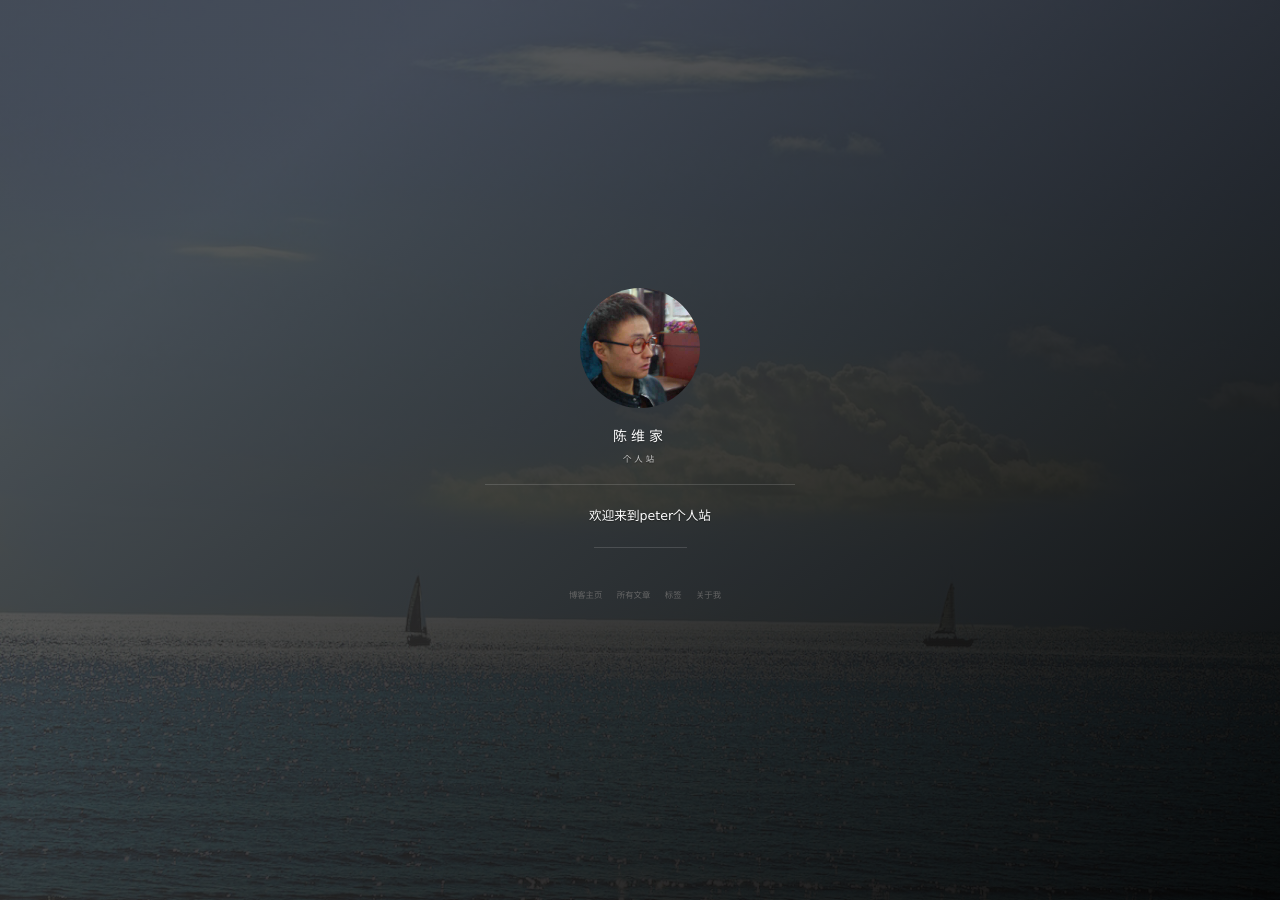
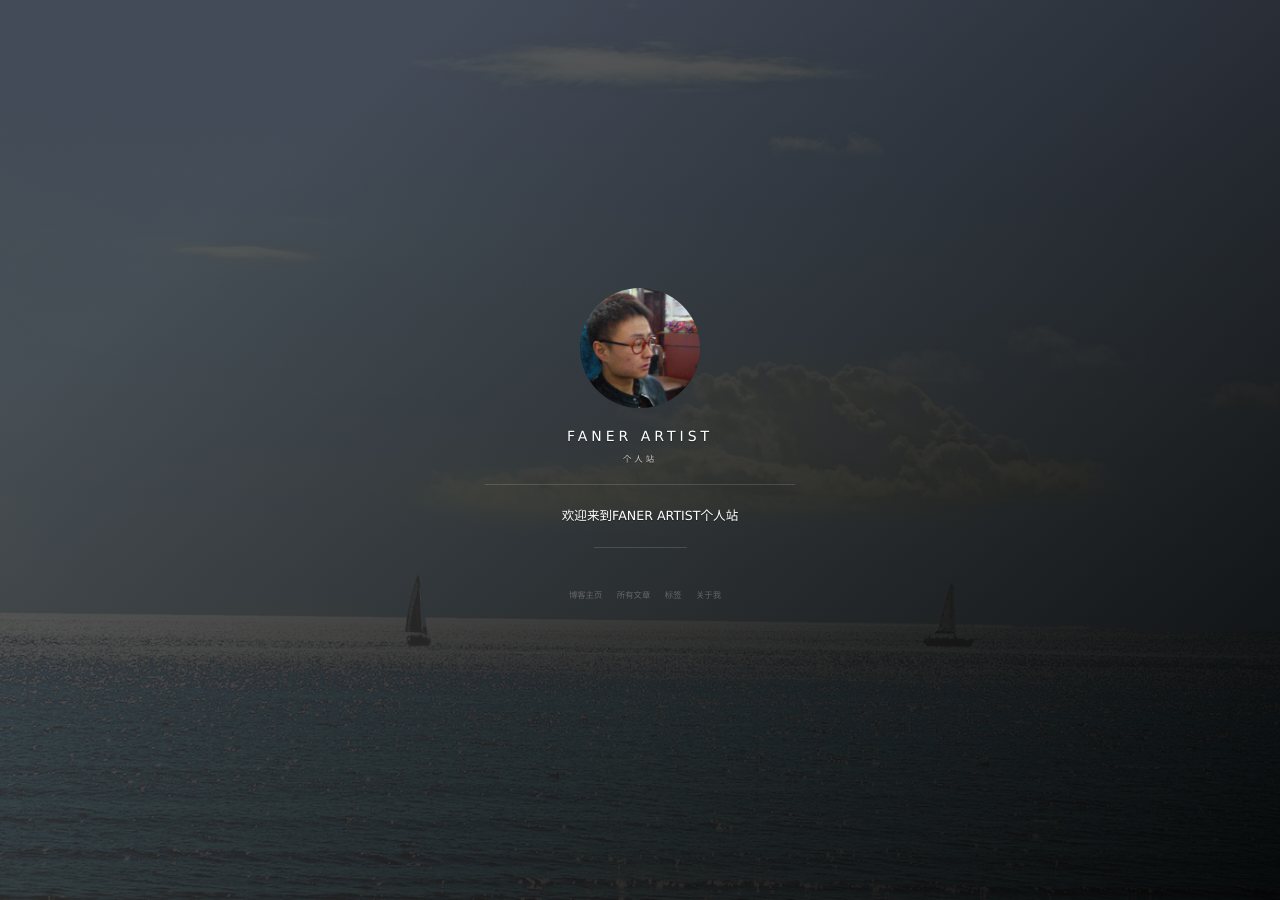
Before and after one commit to peter2116/peter2116.github.io, a Jekyll site: the page built from index.html, in a window 1280 px wide. Built offline with Jekyll 4.4.1, drawn with Linux system fonts in a browser that asks for light colours; nearby versions of some CDN libraries; the list of posts is cut into pages by our own code; comment, search, counter and statistics services are not loaded; grey boxes are pictures that could not be loaded.

Commit message:
modify name faner artist

```diff
--- a/_config.yml
+++ b/_config.yml
@@ -1,7 +1,7 @@
 # Basic
-title: 陈维家
+title: FANER ARTIST
 subtitle: 个人站
-description: 欢迎来到peter个人站
+description: 欢迎来到FANER ARTIST个人站
 # 头像里面的标题
 avatarTitle: peter2116
 # 头像里面的描述
```
Also changed, not shown: 11 other files.
